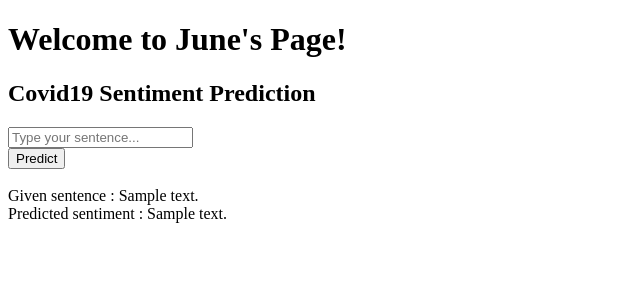
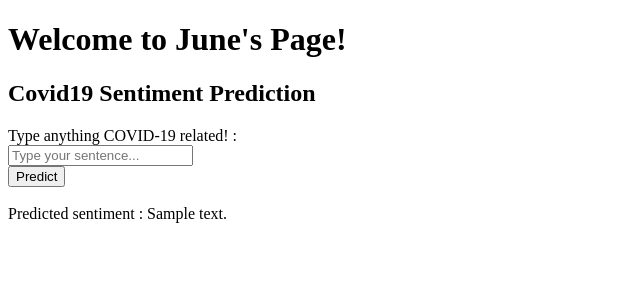
Before and after one commit to tlduf03/COVID-E2E-sentiment-analysis, a Flask app: template templates/home.html in a window 1280 px wide. Shown: the top 300 px of the page, without its empty margins (0-640 px from the left). Run offline with Flask 3, Linux system fonts and the light colour scheme; the template is opened without the code that fills it: most values are stand-ins (such as "Sample title", 1, 10 or a date in 2020); parts of the project's set-up code (start-up, migrations or seed data) failed here and were passed over.

Commit message:
html message changed

```diff
--- a/templates/home.html
+++ b/templates/home.html
@@ -16,16 +16,16 @@
  <div class="login">
     <h1>Welcome to June's Page!</h1>
 	<h2>Covid19 Sentiment Prediction</h2>
-
+    Type anything COVID-19 related! :
      <!-- Main Input For Receiving Query to our ML -->
     <form action="{{url_for('predict')}}"method="post">
       <input type="text" name="stringdata" placeholder="Type your sentence..." required="required" /><br>
         <button type="submit" class="btn btn-primary btn-block btn-large">Predict</button>
     </form>
 
-   <br>
+   <!-- <br>
  </div>
- Given sentence : {{input_text}}
+ Given sentence : {{input_text}} -->
  <br>
  Predicted sentiment : {{prediction_text}}
 
```
